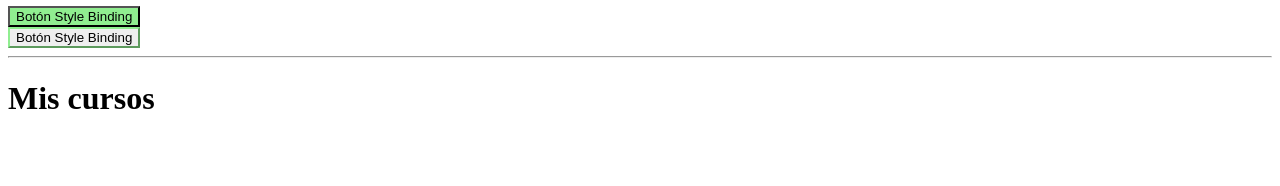
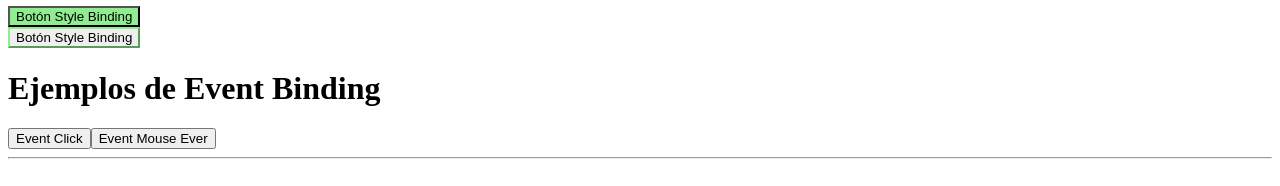
Before and after one commit to denishuaman/angular-hola-mundo, an Angular app: page / in a window 1280 px wide. Shown: the part 628-814 px from the top of the page. Built offline with nearby package versions, Linux system fonts and the light colour scheme.

Commit message:
Agregando event binding

```diff
--- a/src/app/app.component.html
+++ b/src/app/app.component.html
@@ -11,5 +11,8 @@
 <button [style.backgroundColor]="esActivo ? 'lightgreen' : 'indianred'">Botón Style Binding</button>
 <br/>
 <button [style.borderColor]="esActivo ? 'lightgreen' : 'indianred'">Botón Style Binding</button>
+<h1>Ejemplos de Event Binding</h1>
+<button (click)="save($event)">Event Click</button>
+<button (mouseover)="save($event)">Event Mouse Ever</button>
 <hr />
 <cursos></cursos>
--- a/src/app/app.component.ts
+++ b/src/app/app.component.ts
@@ -15,4 +15,8 @@ export class AppComponent {
   getNombre() {
     return this.nombre;
   }
+
+  save(e) {
+    console.log(e);
+  }
 }
```
